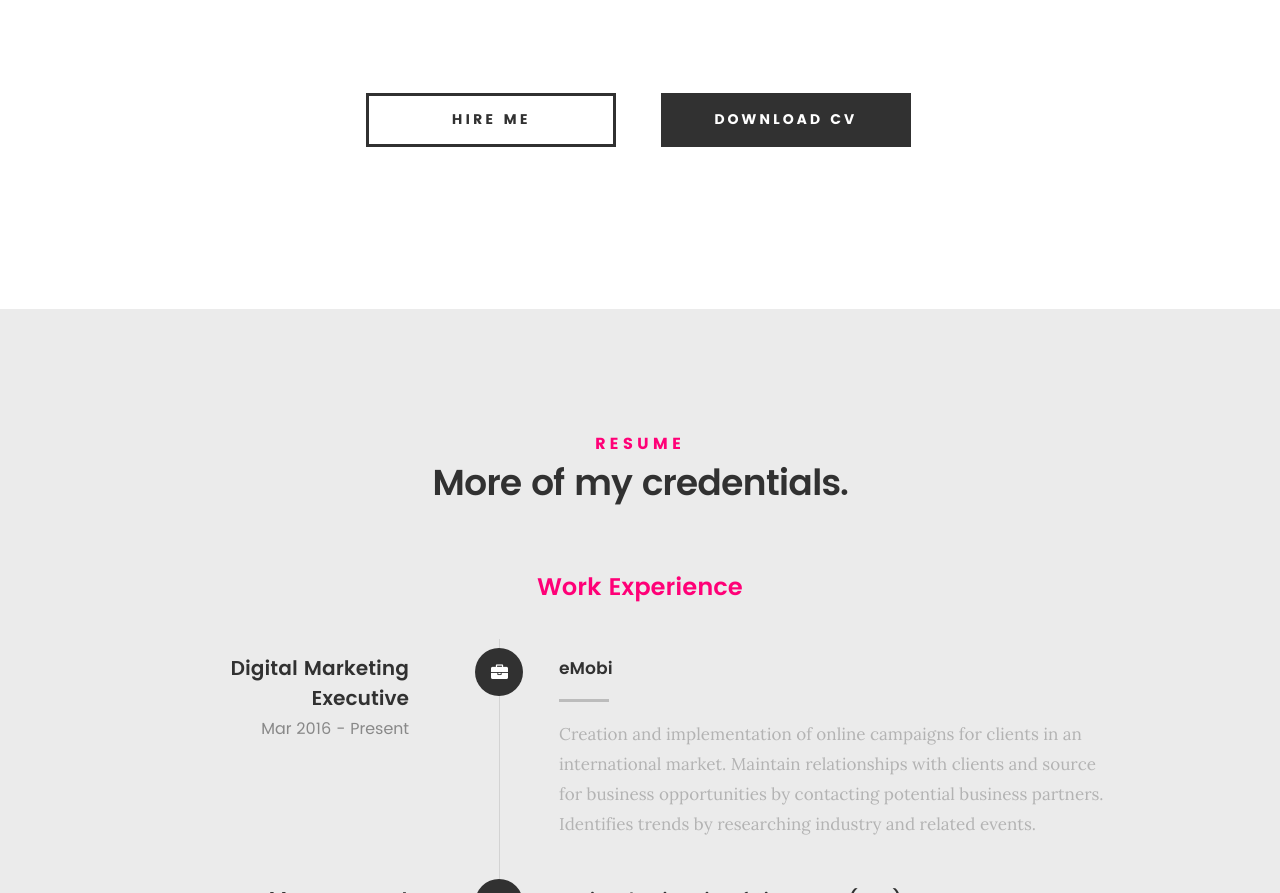
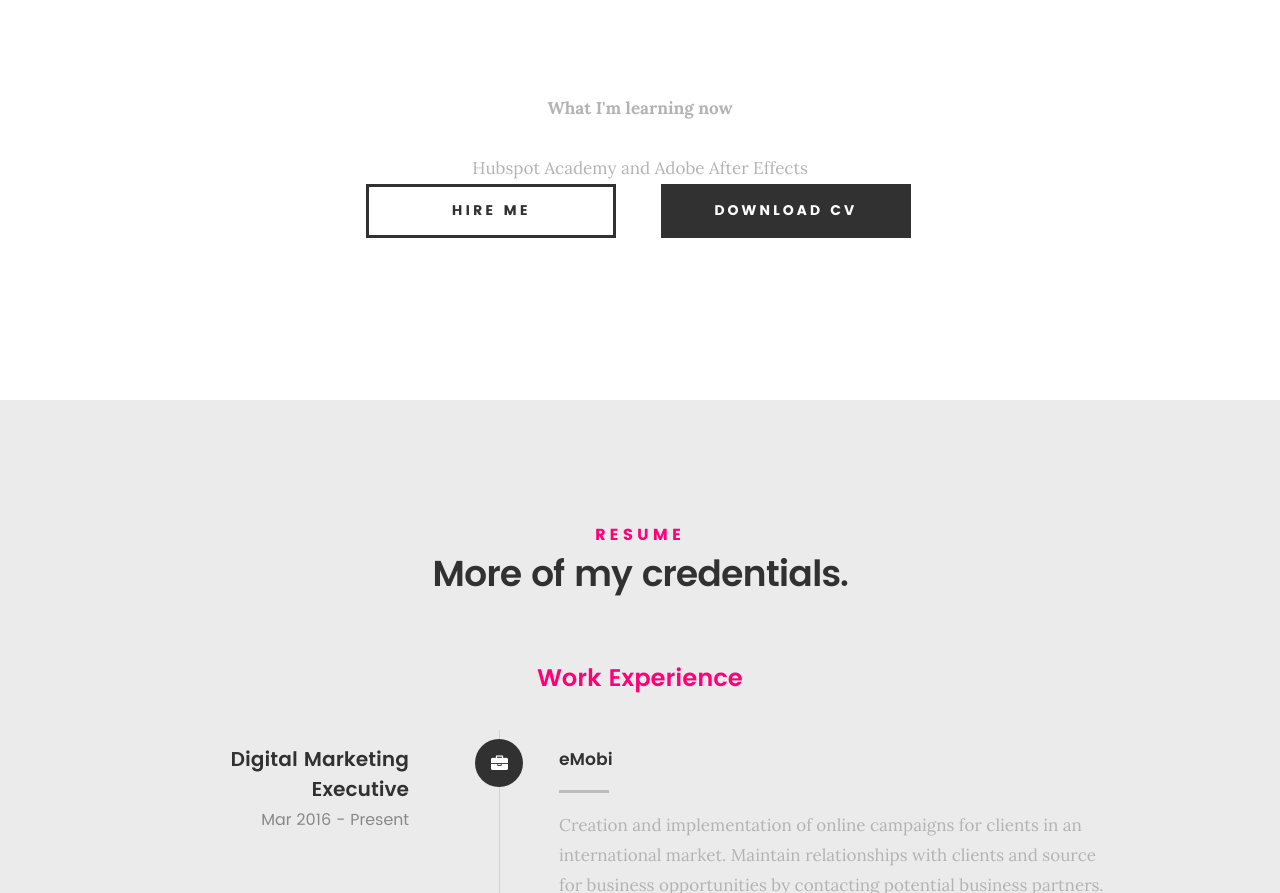
Before and after one commit to markjrobby/bettychoom.github.io, a plain HTML site: page index.html in a window 1280 px wide. Shown: the part 1832-2725 px from the top of the page. Drawn offline with Linux system fonts and the light colour scheme; files whose address does not match are found by name.

Commit message:
Update index.html

```diff
--- a/index.html
+++ b/index.html
@@ -201,6 +201,12 @@
    		</div>
 
    	</div>
+
+	      	<div class="row button-section">
+   		<div class="col-twelve">
+			<p><strong>What I'm learning now</strong></p>
+   			<span>Hubspot Academy and Adobe After Effects</span>
+   		</div>
 
    	<div class="row button-section">
    		<div class="col-twelve">
```
